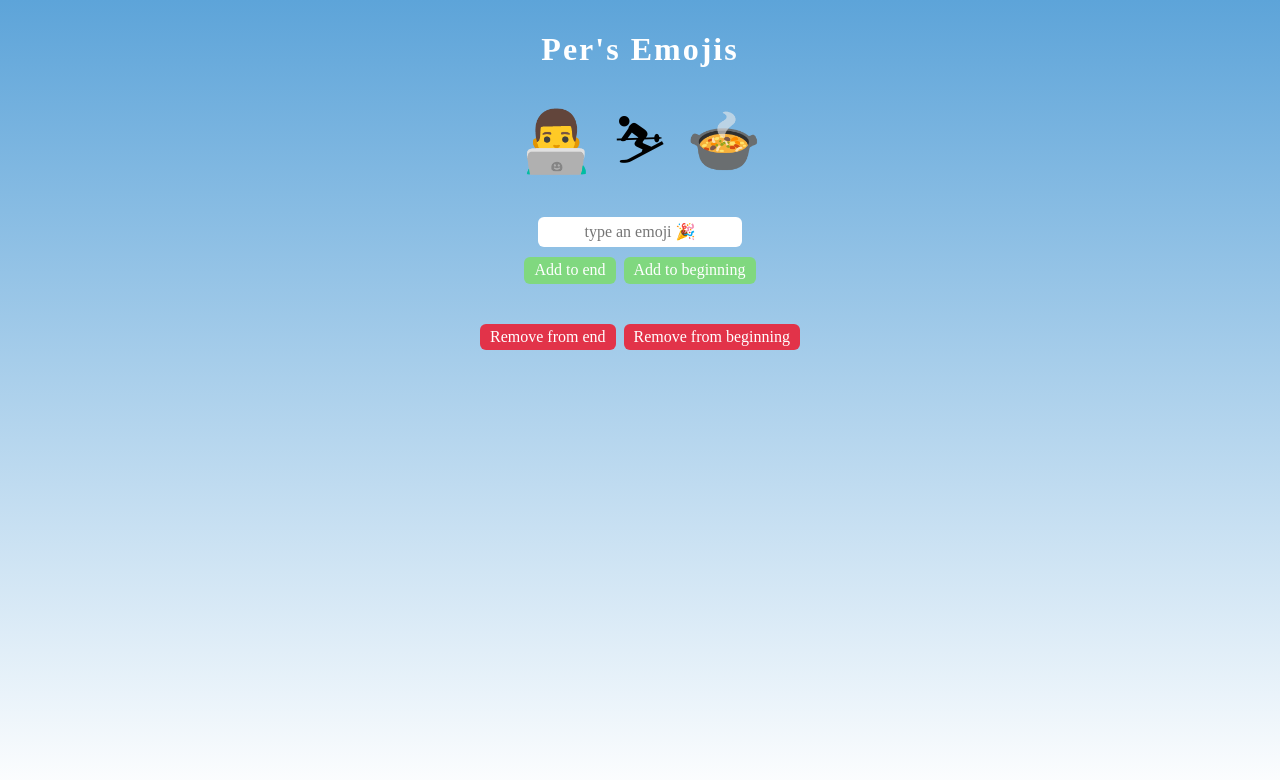
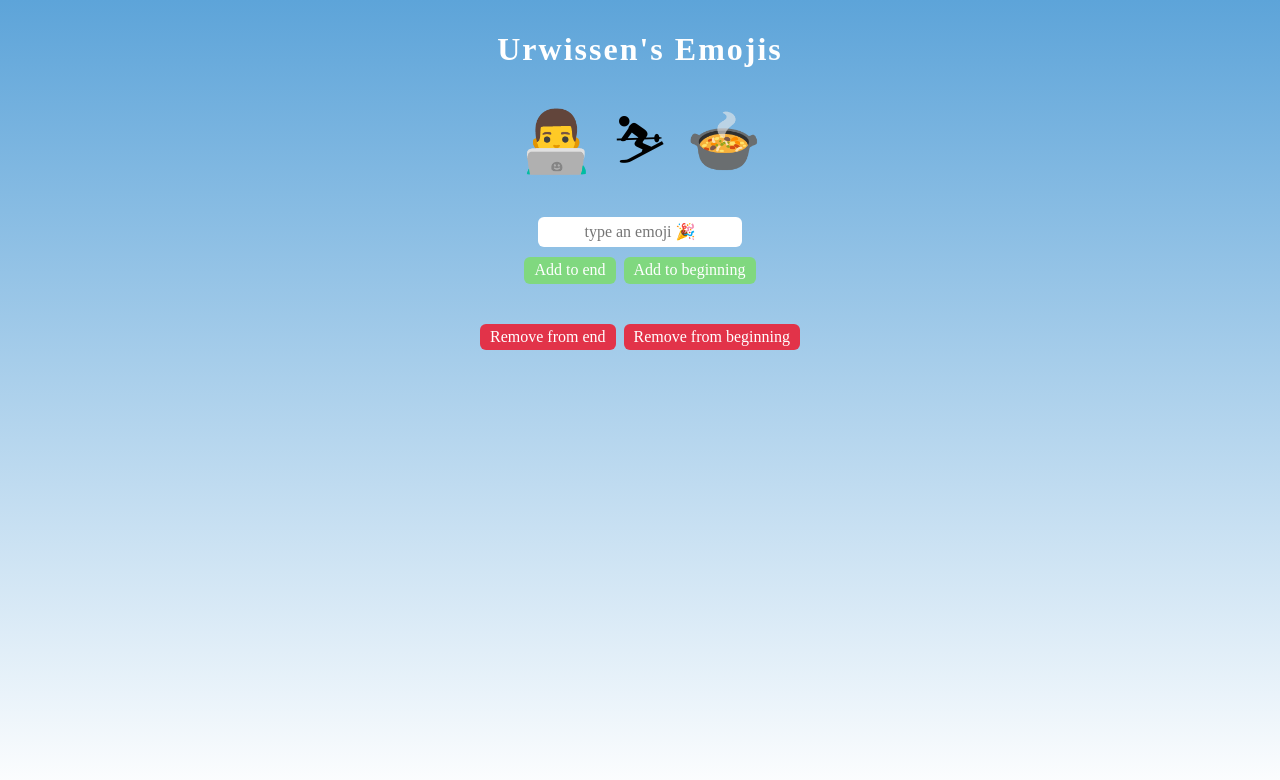
Before and after one commit to Urwissen/my-emoji-app, a plain HTML site: page index.html in a window 1280 px wide. Drawn offline with nearby package versions, Linux system fonts and the light colour scheme; a web font is replaced by a local one.

Commit message:
Update index.html
Change H1 name

```diff
--- a/index.html
+++ b/index.html
@@ -4,7 +4,7 @@
         <link href="https://fonts.googleapis.com/css2?family=Baloo&display=swap" rel="stylesheet">
     </head>
     <body>
-        <h1>Per's Emojis</h1>
+        <h1>Urwissen's Emojis</h1>
         <div id="emoji-container"></div>
         <input type="text" id="emoji-input" placeholder="type an emoji 🎉">
         <div class="buttons-wrapper">
```
